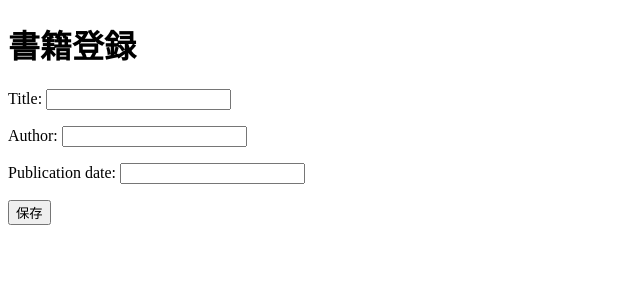
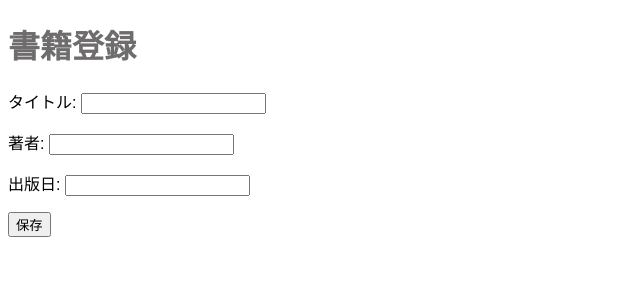
Before and after one commit to yook11/django-study-record, a Django app: page /exe02/new/ in a window 1280 px wide. Shown: the top 300 px of the page, without its empty margins (0-640 px from the left). Run offline with Django 5.2, Linux system fonts and the light colour scheme.

Commit message:
フォームのラベルを日本語化日本語化

```diff
--- a/bookapp/forms.py
+++ b/bookapp/forms.py
@@ -6,3 +6,9 @@ class BookForm(forms.ModelForm):
     class Meta:
         model = Book
         fields = ['title', 'author', 'publication_date']
+
+        labels = {
+            'title': 'タイトル',
+            'author': '著者',
+            'publication_date': '出版日',
+        }
--- a/bookapp/templates/bookapp/book_confirm_delete.html
+++ b/bookapp/templates/bookapp/book_confirm_delete.html
@@ -3,6 +3,8 @@
 <head>
     <meta charset="UTF-8">
     <title>{{ book.title }}の削除確認</title>
+    {% load static %}
+    <link rel="stylesheet" href="{% static 'main.css' %}">
 </head>
 <body>
     <h1>{{ book.title }}を削除しますか？</h1>
--- a/bookapp/templates/bookapp/book_detail.html
+++ b/bookapp/templates/bookapp/book_detail.html
@@ -3,6 +3,8 @@
 <head>
     <meta charset="UTF-8">
     <title>{{ book.title }}</title>
+    {% load static %}
+    <link rel="stylesheet" href="{% static 'main.css' %}">
 </head>
 <body>
     <h1>{{ book.title }}</h1>
--- a/bookapp/templates/bookapp/book_form.html
+++ b/bookapp/templates/bookapp/book_form.html
@@ -3,6 +3,8 @@
 <head>
     <mata charset="UTF-8">
     <title>書籍フォーム</title>
+    {% load static %}
+    <link rel="stylesheet" href="{% static 'main.css' %}">
 </head>
 <body>
     <h1>{{title}}</h1>
--- a/bookapp/templates/bookapp/book_list.html
+++ b/bookapp/templates/bookapp/book_list.html
@@ -3,7 +3,9 @@
 <head>
     <meta charset="UTF-8">
     <title>書籍一覧</title>
-</html>
+    {% load static %}
+    <link rel="stylesheet" href="{% static 'main.css' %}">
+</head>
 <body>
     <h1>書籍一覧</h1>
     {% comment %} 4.7 {% endcomment %}
@@ -21,7 +23,7 @@
         {% for book in book_list %}
             <li>
                 <a href="{href={%url ' book_detail book.pk'}}">{{ book.title }}</a>
-                <a half="{% url 'book_update' book.pk %}">編集</a>
+                <a href="{% url 'book_update' book.pk %}">編集</a>
                 <a href="{% url 'book_delete' book.pk %}">削除</a>
             </li>
         {% endfor %}
--- a/myproject/settings.py
+++ b/myproject/settings.py
@@ -118,5 +118,7 @@ USE_TZ = True
 
 STATIC_URL = 'static/'
 
+STATICFILES_DIRS = [BASE_DIR / "static",]
+
 from django.contrib.messages import constants as message_constants
 MESSAGE_LEVEL = message_constants.DEBUG
--- /dev/null
+++ b/static/main.css
@@ -0,0 +1,15 @@
+body {
+    font-family: 'HGP創英角ゴシックUB', sans-serif;
+}
+
+h1 {
+    color: #6e6c6c;
+}
+
+a {
+    color: #50db34;
+}
+
+a:hover {
+    color: #1e80d5;
+}
```
